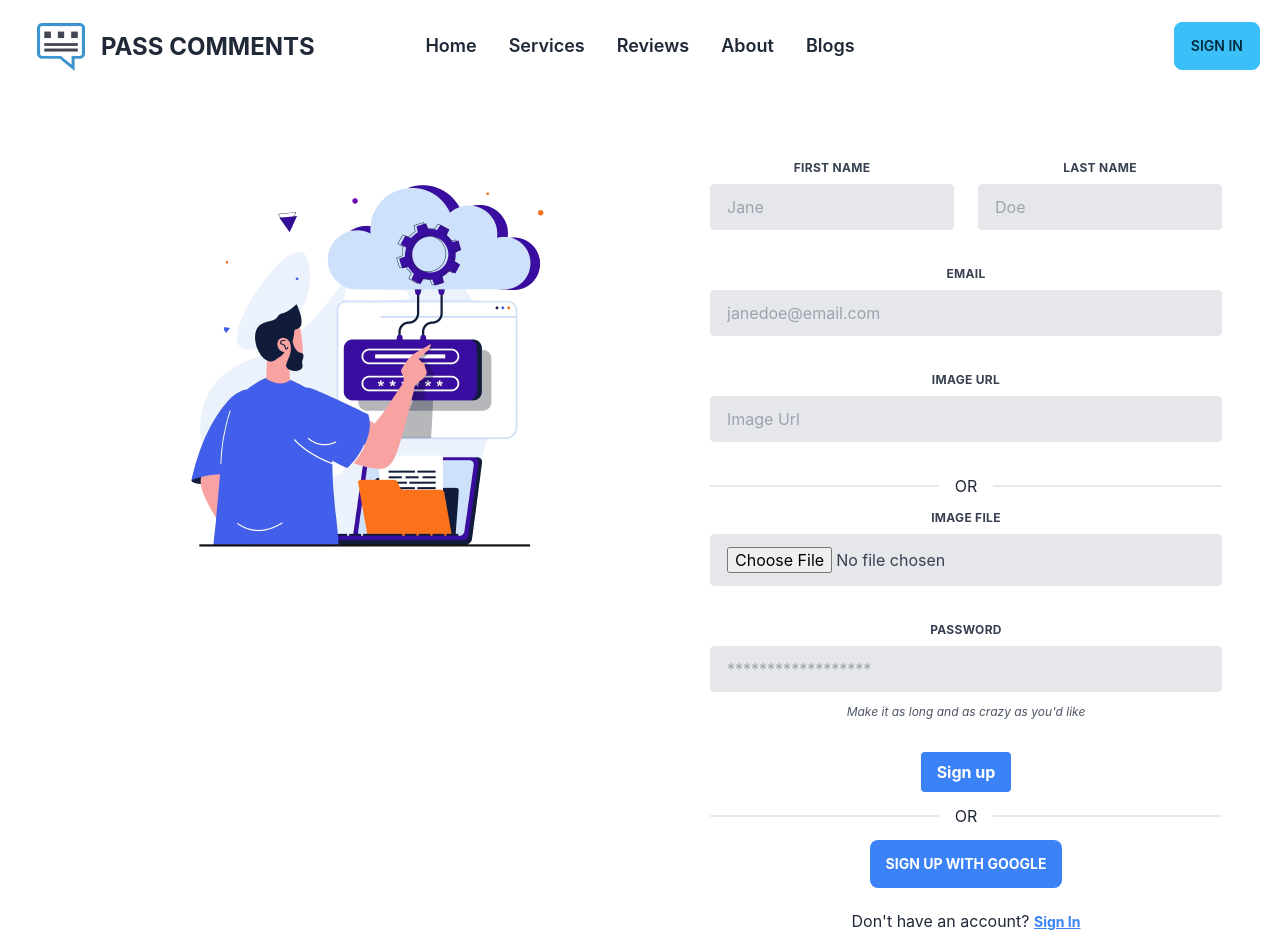
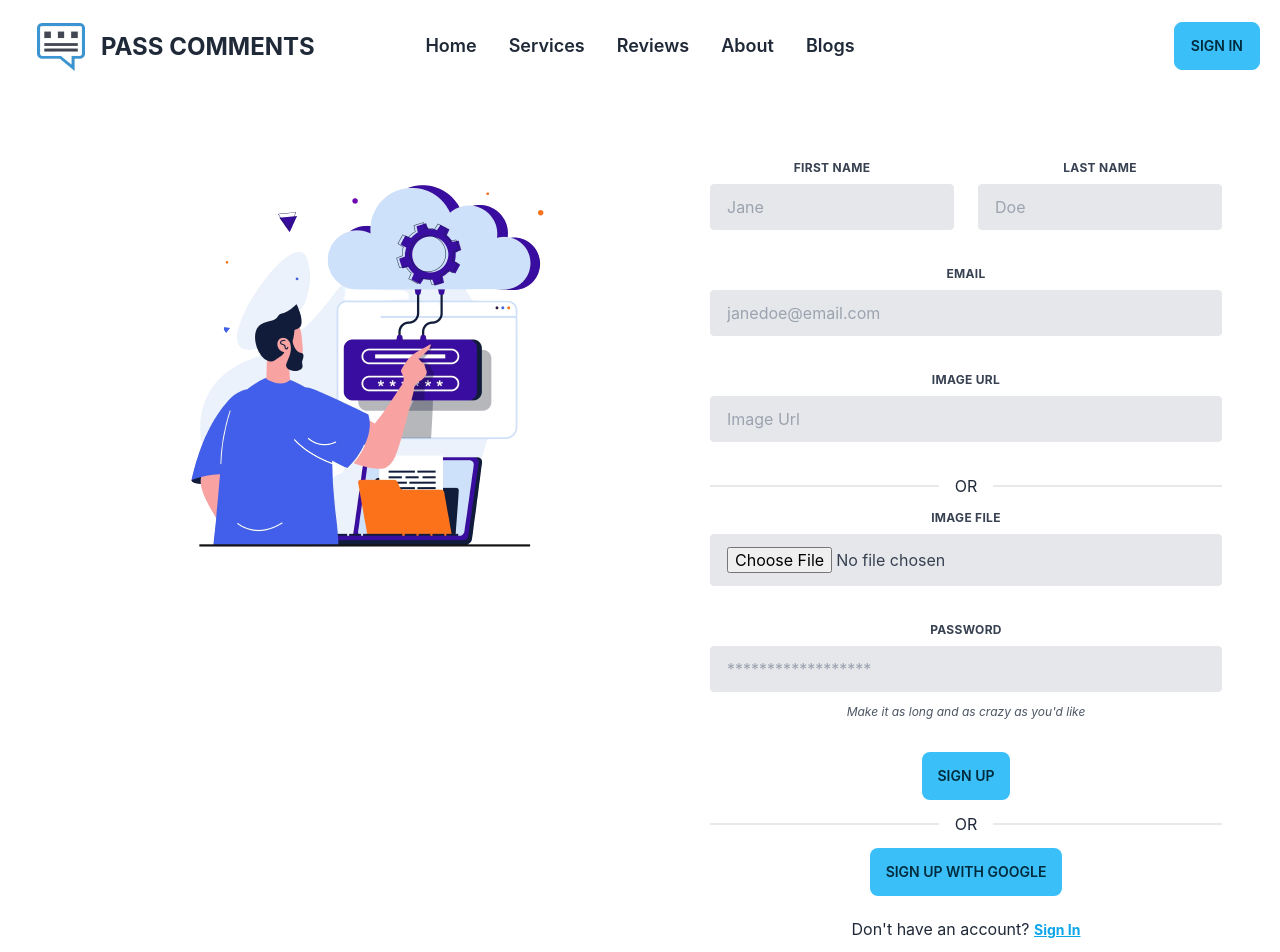
Before and after one commit to nusrat-git/pass-comments-client, a React (Create React App) app: page /signup in a window 1280 px wide. Shown: the top 952 px of the page. Built offline with nearby package versions, Linux system fonts and the light colour scheme; no server answers; a web font is replaced by a local one.

Commit message:
more btn changed

```diff
--- a/src/components/Shared/Header/Header.js
+++ b/src/components/Shared/Header/Header.js
@@ -94,7 +94,7 @@ const Header = () => {
                     </div>
                   </div>
                   <div>
-                    <Link className="btn btn-info text-lg">
+                    <Link className="btn btn-info">
                       <button onClick={handleSignOut}>Sign Out</button>
                     </Link>
                   </div>
--- a/src/components/SignInPage/SignIn/SignIn.js
+++ b/src/components/SignInPage/SignIn/SignIn.js
@@ -88,14 +88,14 @@ const SignIn = () => {
                         <input className="shadow appearance-none border rounded w-full py-2 px-3 text-gray-700 mb-3 leading-tight focus:outline-none focus:shadow-outline" id="password" type="password" placeholder="******************" onChange={(e) => setPassword(e.target.value)} required />
                     </div>
                     <div className='mt-4'>
-                        <button className="bg-blue-500 hover:bg-blue-700 text-white font-bold py-2 px-4 rounded focus:outline-none focus:shadow-outline" type="submit">
+                        <button className="btn btn-info hover:bg-gray-400 border-none" type="submit">
                             Sign In
                         </button>
                         <div className="divider">OR</div>
                         <div>
-                            <button className='btn bg-blue-500 text-white font-bold border-none' onClick={handleGoogleSignIn}>Sign In With Google</button>
+                            <button className='btn btn-info hover:bg-gray-400 border-none' onClick={handleGoogleSignIn}>Sign In With Google</button>
                         </div>
-                        <div>Already have an account? <Link className="inline-block align-baseline font-bold text-sm text-blue-500 hover:text-blue-600 underline mt-6" to='/signup'>
+                        <div>Already have an account? <Link className="inline-block align-baseline font-bold text-sm text-sky-500 hover:text-blue-600 underline mt-6" to='/signup'>
                             Sign Up
                         </Link></div>
 
--- a/src/components/SignUp/SignUp/SignUp.js
+++ b/src/components/SignUp/SignUp/SignUp.js
@@ -163,14 +163,14 @@ const SignUp = () => {
                     </div>
                 </div>
                 <div className='mt-8'>
-                    <button className="bg-blue-500 hover:bg-blue-700 text-white font-bold py-2 px-4 rounded focus:outline-none focus:shadow-outline" type="submit">
+                    <button className="btn btn-info hover:bg-gray-400 border-none" type="submit">
                         Sign up
                     </button>
                     <div className="divider">OR</div>
                     <div>
-                        <button className='btn bg-blue-500 text-white font-bold border-none' onClick={handleGoogleSignIn}>Sign Up With Google</button>
+                        <button className='btn btn-info hover:bg-gray-400 border-none' onClick={handleGoogleSignIn}>Sign Up With Google</button>
                     </div>
-                    <div>Don't have an account? <Link className="inline-block align-baseline font-bold text-sm text-blue-500 hover:text-blue-600 underline mt-6" to='/signin'>
+                    <div>Don't have an account? <Link className="inline-block align-baseline font-bold text-sm text-sky-500 hover:text-blue-600 underline mt-6" to='/signin'>
                         Sign In
                     </Link></div>
                 </div>
```
